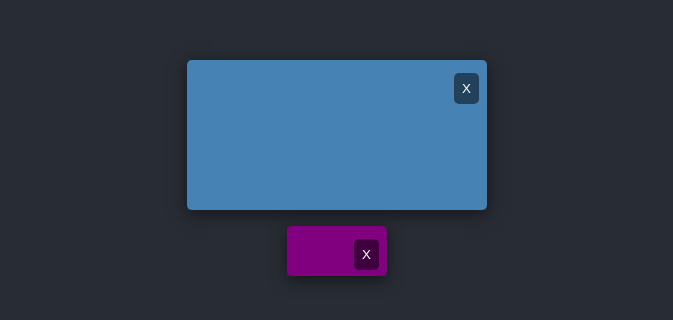
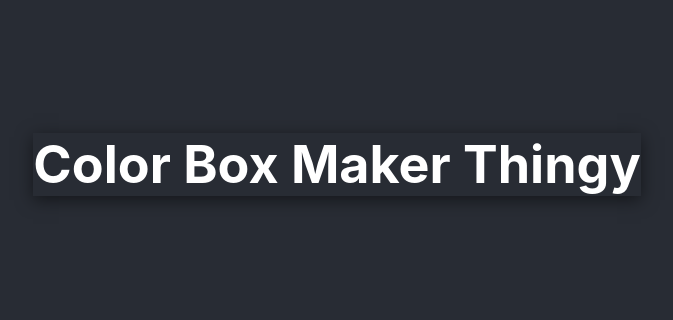
Before and after one commit to ealmario/react-box-maker, a React (Create React App) app: page / in a window 1280 px wide. Shown: the part 232-552 px from the top of the page, without its empty margins (303-976 px from the left). Built offline with nearby package versions, Linux system fonts and the light colour scheme.

Commit message:
Create box list component

```diff
--- a/src/App.css
+++ b/src/App.css
@@ -15,12 +15,12 @@
 }
 
 .Box {
-  box-shadow: 0px 4px 16px rgba(0,0,0,0.5);
-  margin: 0.5rem;
   position: relative;
 }
 
 .title {
+  box-shadow: 0px 4px 16px rgba(0,0,0,0.5);
+  margin: 0.5rem;
   margin-bottom: 1rem;
 }
 
--- a/src/App.js
+++ b/src/App.js
@@ -1,11 +1,10 @@
 import './App.css';
-import Box from './components/Box';
+import BoxList from './components/BoxList';
 
 function App() {
   return (
     <div className="App">
-      <Box width={300} height={150} color="steelblue"/>
-      <Box width={100} height={50} color="purple"/>
+      <BoxList />
     </div>
   );
 }
--- a/src/components/BoxList.js
+++ b/src/components/BoxList.js
@@ -1,10 +1,26 @@
-import React, { Component } from 'react'
+import React, { Component } from 'react';
+import Box from './Box';
 
 class BoxList extends Component {
+  constructor(props) {
+    super(props)
+    this.state = { boxes: [] }
+  }
   render() {
+    const { boxes } = this.state;
+
+    const boxList = boxes.map((box, index) => (
+      <Box
+        width={box.width}
+        height={box.height}
+        color={box.color}
+      />
+    ));
+
     return (
       <div className="BoxList">
         <h1 className="title">Color Box Maker Thingy</h1>
+        {boxList}
       </div>
     )
   }
```
Also changed, not shown: 1 other file (tests, documents, lock files or other folders).
